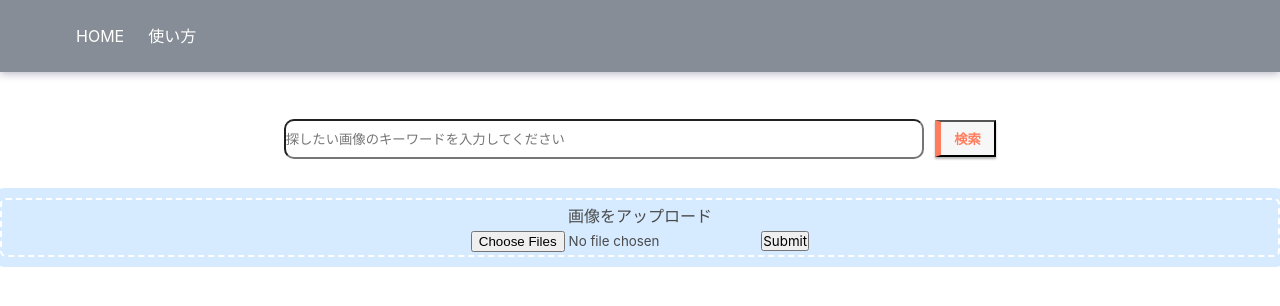
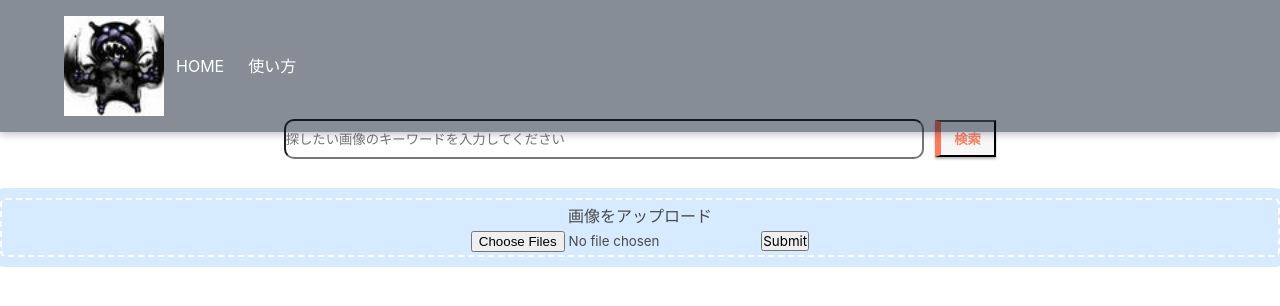
Before and after one commit to tamura-go-tamura/django-mediasave, a Django app: page / in a window 1280 px wide. Shown: the top 306 px of the page. Run offline with Django 3.2, Linux system fonts and the light colour scheme; some libraries are stand-ins or nearby versions.

```diff
--- a/django/templates/index.html
+++ b/django/templates/index.html
@@ -86,6 +86,7 @@
         <div class="container">
             <div id="navbar-menu" class="navbar-menu">
                 <div class="navbar-start">
+                    <img src="static/icon/favicon.ico" width="100" height="100" >
                     <a class="navbar-item" style = "color:white;" href="{% url 'search:pic_search' %}">HOME</a>
                     <a class="navbar-item" style = "color:white;" href="{% url 'post:img_get' %}">使い方</a>
                 </div>
```
